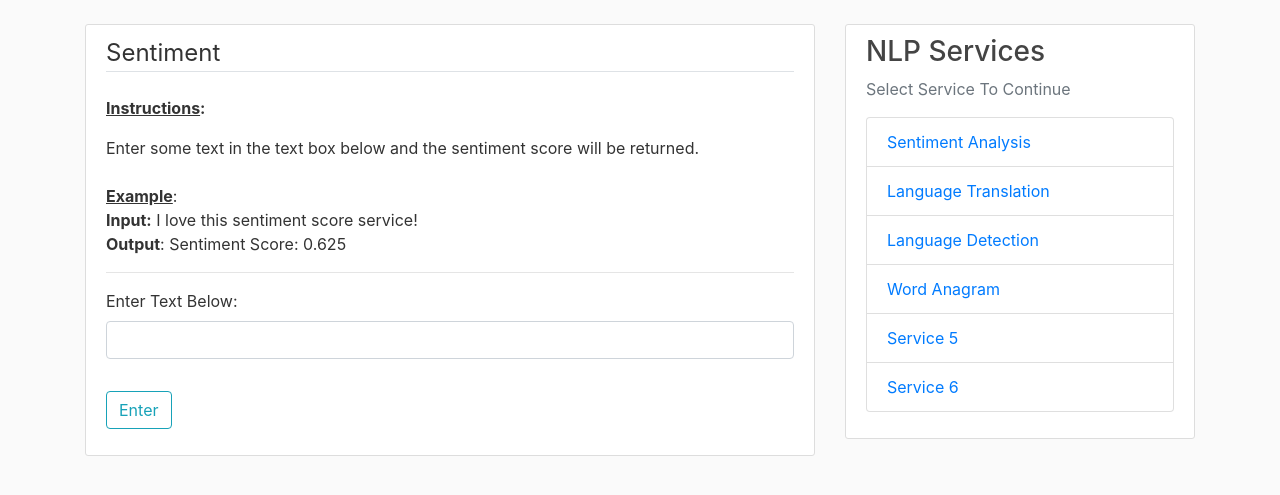
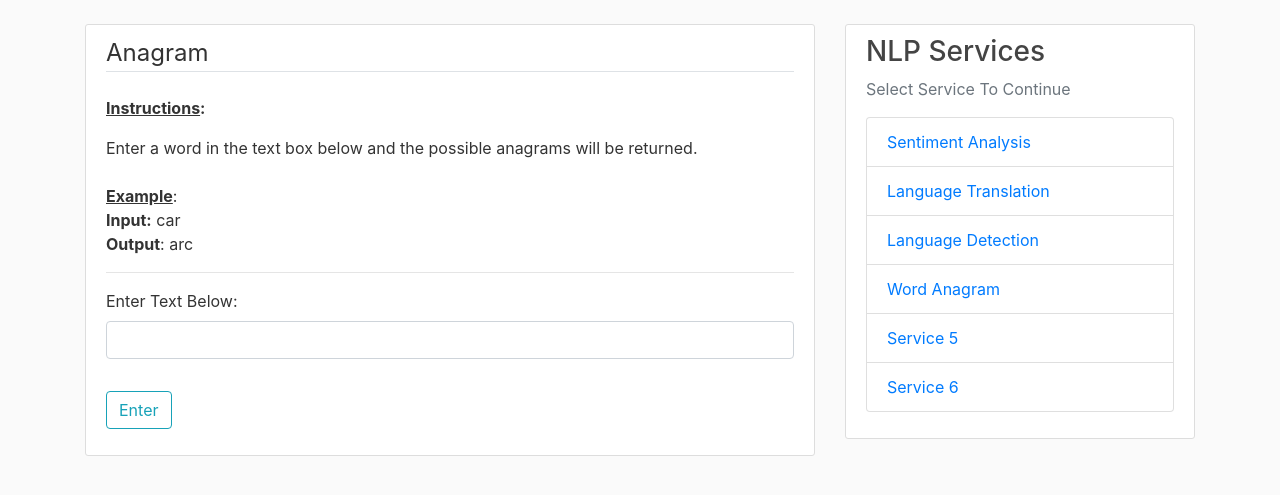
Before and after one commit to debreceni/FE595_Midterm, a Flask app: page /service6 in a window 1280 px wide. Shown: the part 56-551 px from the top of the page. Run offline with Flask 2, Linux system fonts and the light colour scheme; some libraries are stand-ins or nearby versions.

Commit message:
Moved to 6

```diff
--- a/App.py
+++ b/App.py
@@ -47,12 +47,10 @@ def service3():
 @app.route("/service4", methods=['GET','POST'])
 def service4():
     form = SentimentForm()
-    out = None
     if form.validate_on_submit():
-        out =get_anagram(form.text.data)
-
-        flash('Anagram: %s' %out, 'success')
-    return render_template('service4.html', title = 'Anagram', form = form)
+        out =get_sentiment(form.text.data)
+        flash('Service 4 Output: %s' %out, 'success')
+    return render_template('service4.html', title = 'Sentiment', form = form)
 
 
 ################################ Service 5 ################################
@@ -68,10 +66,12 @@ def service5():
 @app.route("/service6", methods=['GET','POST'])
 def service6():
     form = SentimentForm()
+    out = None
     if form.validate_on_submit():
-        out =get_sentiment(form.text.data)
-        flash('Service 6 Output: %s' %out, 'success')
-    return render_template('service6.html', title = 'Sentiment', form = form)
+        out =get_anagram(form.text.data)
+
+        flash('Anagram: %s' %out, 'success')
+    return render_template('service6.html', title = 'Anagram', form = form)
 
 
 
--- a/templates/service6.html
+++ b/templates/service6.html
@@ -1,15 +1,15 @@
 {% extends "service.html" %}
 {% block instructions %}
 
-Enter some text in the text box below and the sentiment score will be returned.
+Enter a word in the text box below and the possible anagrams will be returned.
 <br>
 <br>
 <u><b>Example</b></u>:
 <br>
-<b>Input:</b> I love this sentiment score service!
+<b>Input:</b> car
 <br>
 
-<b>Output</b>: Sentiment Score: 0.625
+<b>Output</b>: arc
 
 
 {% endblock instructions %}
```
Also changed, not shown: functions.py (+7 -6 lines).
